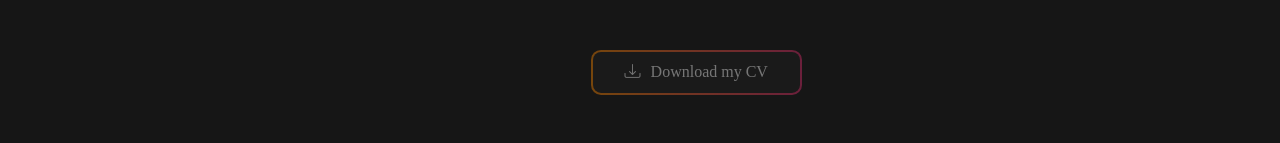
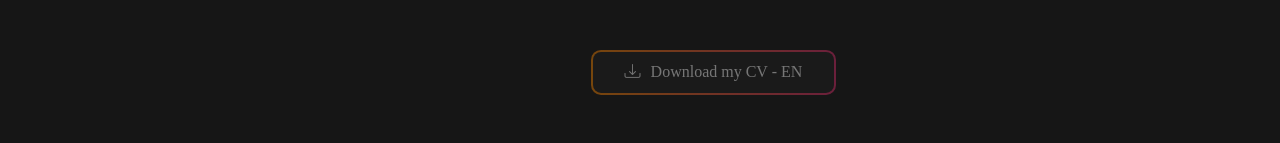
Before and after one commit to Niccar95/Portfolio-React, a React (Vite) app: page / in a window 1280 px wide. Shown: the part 474-617 px from the top of the page. Built offline with nearby package versions, Linux system fonts and the light colour scheme; some icons are missing; a web font is replaced by a local one.

Commit message:
added lang indicator for cv

```diff
--- a/src/pages/Home.tsx
+++ b/src/pages/Home.tsx
@@ -91,8 +91,6 @@ const Home = () => {
               </h1>
             )}
 
-            {/* <p className="introduction">{t("home.presentation")}</p> */}
-
             <motion.p
               className="introduction"
               initial={{ opacity: 0, y: 10 }}
@@ -114,7 +112,7 @@ const Home = () => {
                 onClick={onButtonClick}
               >
                 <i className="bi bi-download"></i>
-                {t("home.cv-button")}
+                {t("home.cv-button")} - {currentLang.toLocaleUpperCase()}
               </motion.button>
             </motion.div>
           </motion.div>
```
